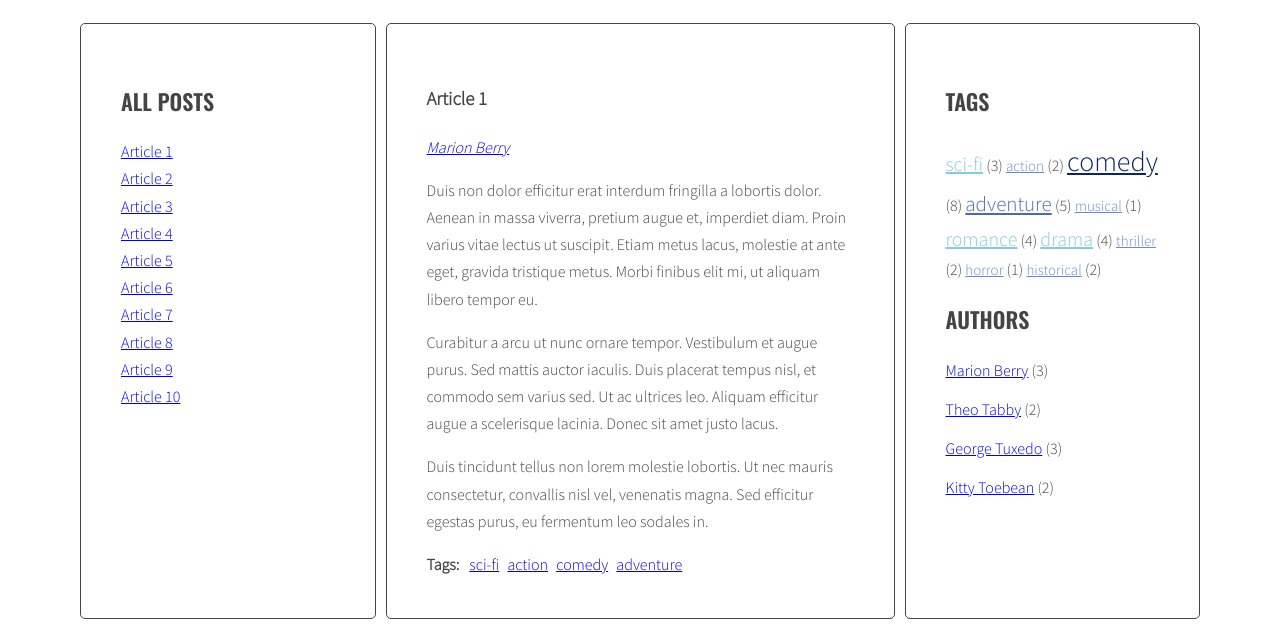
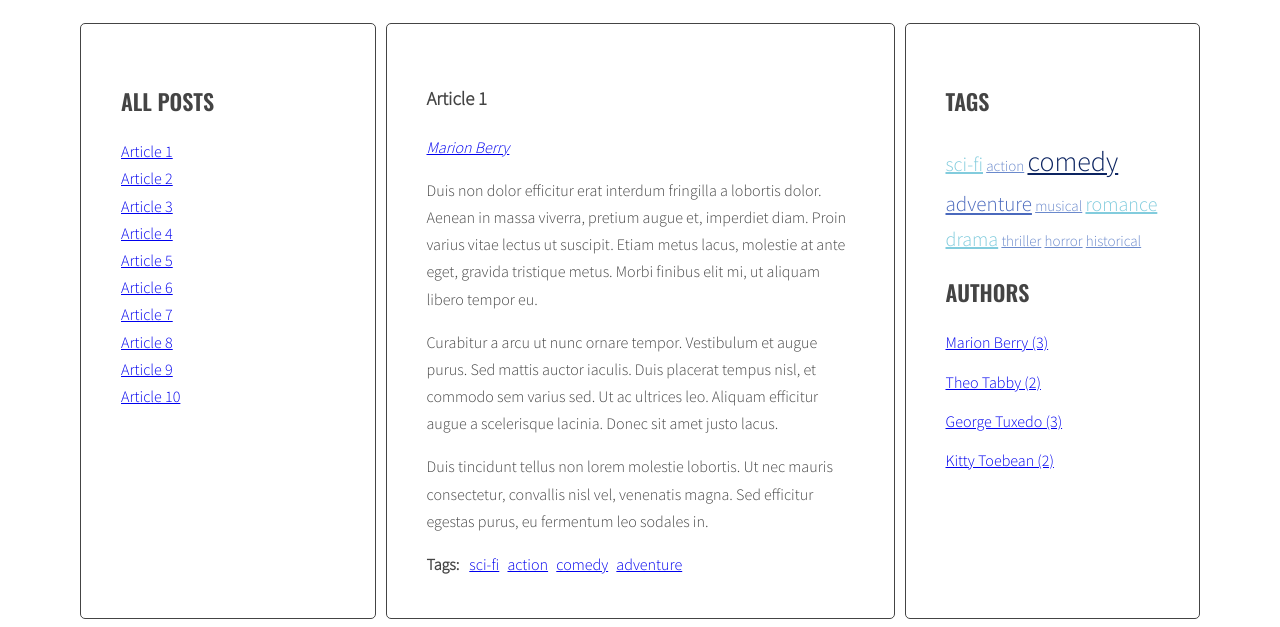
Before and after one commit to Suarazo/javascript-blog, a website: page index.html in a window 1280 px wide. Shown: the part 220-847 px from the top of the page. Drawn offline with nearby package versions, Linux system fonts and the light colour scheme.

Commit message:
Add Handlebars2

```diff
--- a/index.html
+++ b/index.html
@@ -197,6 +197,19 @@
           <script id="template-author-link" type="text/x-handlebars-template">
             <li><a href="#author-{{ id }}"><span>{{ title }}</span></a></li>
           </script>
+
+
+          <script id="template-tag-cloud-link" type="text/x-handlebars-template">
+            {{#each tags}}
+            <li><a href="#tag-{{ tag }}" class="{{ className }}"><span>{{ tag }}</span></a></li>
+            {{/each}}
+          </script>
+          <script id="template-author-list-link" type="text/x-handlebars-template">
+            {{#each tags}}
+            <li><a href="#author-{{ author }}" class="{{ className }}"><span>{{ author }}  ({{ count }})</span></a></li>
+            {{/each}}
+          </script>
+
           <script src="https://cdnjs.cloudflare.com/ajax/libs/handlebars.js/4.1.0/handlebars.min.js"></script>
           <script src="js/script.js"></script>
      </body>
--- a/js/script.js
+++ b/js/script.js
@@ -2,8 +2,9 @@
 const templates = {
   articleLink: Handlebars.compile(document.querySelector('#template-article-link').innerHTML),
   tagLink: Handlebars.compile(document.querySelector('#template-tag-link').innerHTML),
-  authorLink: Handlebars.compile(document.querySelector('#template-author-link').innerHTML)
-
+  authorLink: Handlebars.compile(document.querySelector('#template-author-link').innerHTML),
+  tagCloudLink: Handlebars.compile(document.querySelector('#template-tag-cloud-link').innerHTML),
+  authorListLink: Handlebars.compile(document.querySelector('#template-author-list-link').innerHTML)
 }
 const opts = {
 
@@ -12,7 +13,7 @@ const opts = {
   titleListSelector : '.titles',
   articleTagsSelector : '.post-tags .list',
   articleAuthorSelector : '.post-author',
-  tagListrSelector : '.tags.list',
+  tagListSelector : '.tags.list',
   cloudClassCount : '4',
   cloudClassPrefix : 'tag-size-',
   authorsListSelector : '.list.authors'
@@ -196,7 +197,7 @@ function generateTags(){
   /* END LOOP: for every article: */
   }
   /* [NEW] find list of tags in right column */
-  const tagList = document.querySelector(opts.tagListrSelector);
+  const tagList = document.querySelector(opts.tagListSelector);
 
 
   const tagsParams = calculateTagsParams(allTags);
@@ -204,17 +205,21 @@ function generateTags(){
 
 
   /* [NEW] create variable for all links HTML code */
-  let allTagsHTML = '';
+  const allTagsData = {tags: []};
   /* [NEW] START LOOP: for each tag in allTags */
   for (let tag in allTags){
     /* [NEW] generate code of a link and add it to allTagsHTML */
-    allTagsHTML += '<li><a href="#tag-' + tag + '" class="' + calculateTagClass(allTags[tag], tagsParams) + '"><span>' + tag + '</span></a></li>' + ' (' + allTags[tag] + ') ';
-    console.log('allTagsHTML', allTagsHTML);
+    allTagsData.tags.push({
+      tag: tag,
+      count: allTags[tag],
+      className: calculateTagClass(allTags[tag], tagsParams)
+    });
   }
   /* [NEW] END LOOP: for each tag in allTags; */
 
   /* [NEW] add html from allTagsHTML to tagList */
-  tagList.innerHTML = allTagsHTML;
+  tagList.innerHTML = templates.tagCloudLink(allTagsData);
+  console.log('allTagsData', allTagsData);
 }
 generateTags();
 
@@ -304,15 +309,19 @@ function generateAuthors(){
   const authorsList = document.querySelector(opts.authorsListSelector);
 
   /* [NEW] create variable for all authors HTML code */
-  let allAuthorsHTML = '';
+  const allAuthorsData = {tags: []};
   /* [NEW] START LOOP: for each author in allAuthors */
   for (let author in allAuthors){
     /* [NEW] generate code of a link and add it to allAuthorsHTML */
-    allAuthorsHTML += '<li><a href="#author-' + author + '" class="">' + author + '</a> (' + allAuthors[author] + ')</li>';
+    allAuthorsData.tags.push({
+      author: author,
+      count: allAuthors[author],
+      className: author
+    });
   /* [NEW] END LOOP: for each author in allAuthors */
   }
   /* [NEW] add html from allAuthorsHTML to authorsList */
-  authorsList.innerHTML = allAuthorsHTML;
+  authorsList.innerHTML = templates.authorListLink(allAuthorsData);
 }
 
 generateAuthors();
```
